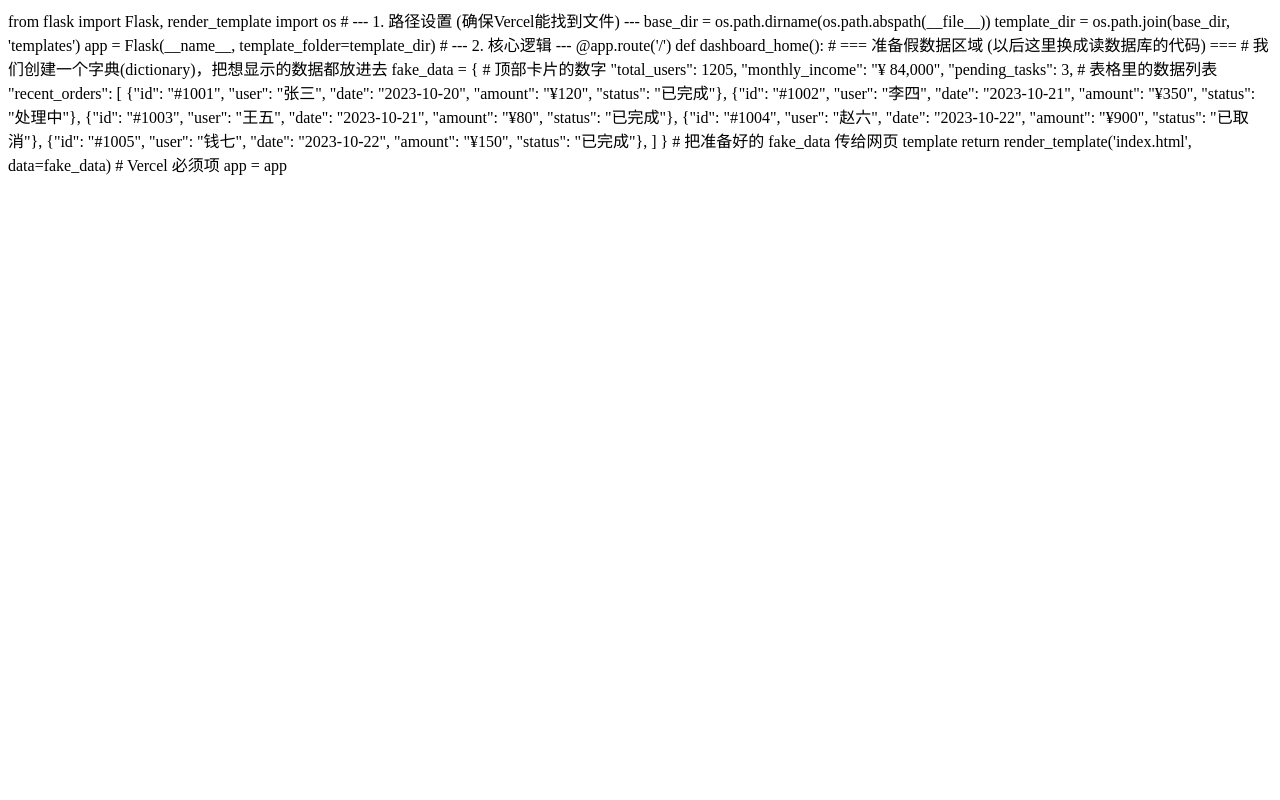
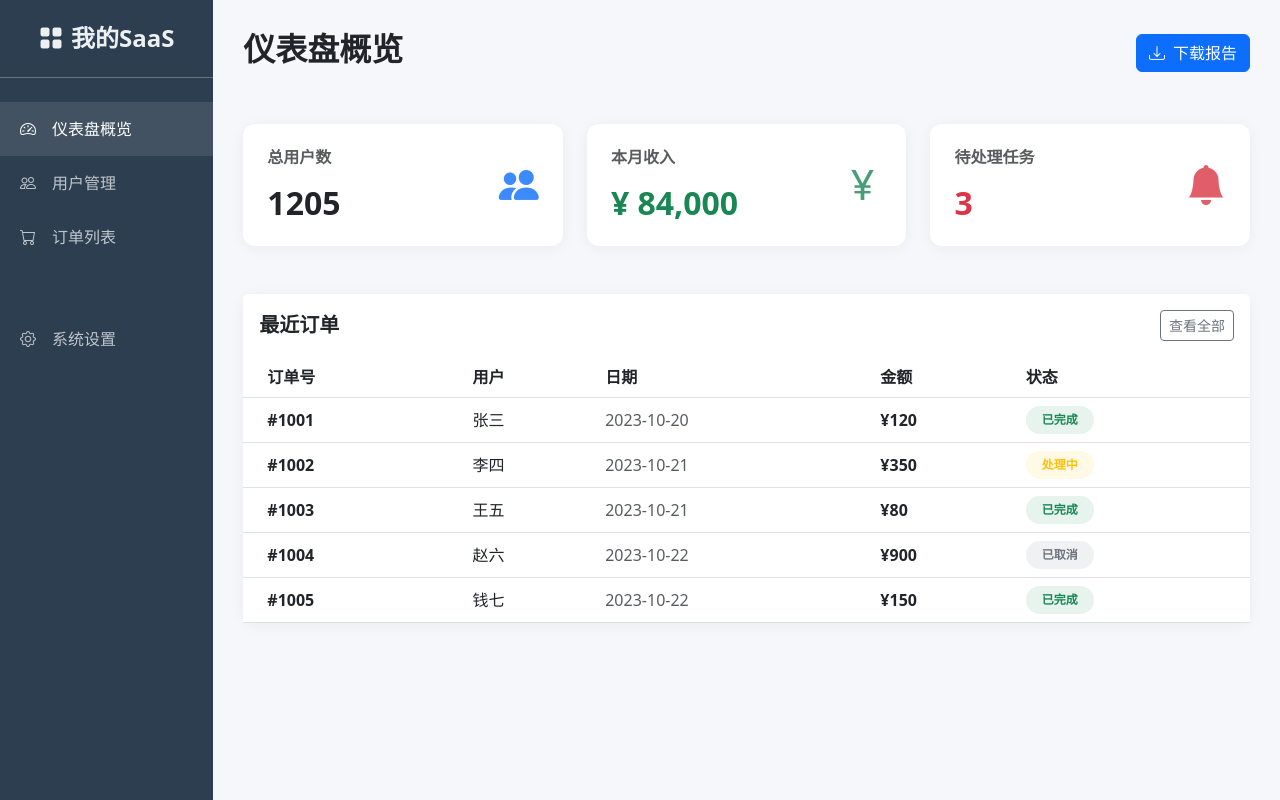
Before and after one commit to AlanSSS-huskey/flask-vercel-demo, a Flask app: page / in a window 1280 px wide. Run offline with Flask 3, Linux system fonts and the light colour scheme.

Commit message:
Update index.html

```diff
--- a/api/templates/index.html
+++ b/api/templates/index.html
@@ -1,33 +1,126 @@
-from flask import Flask, render_template
-import os
+<!DOCTYPE html>
+<html lang="zh-CN">
+<head>
+    <meta charset="UTF-8">
+    <meta name="viewport" content="width=device-width, initial-scale=1.0">
+    <title>我的管理后台</title>
+    <link href="https://cdn.jsdelivr.net/npm/bootstrap@5.3.0/dist/css/bootstrap.min.css" rel="stylesheet">
+    <link rel="stylesheet" href="https://cdn.jsdelivr.net/npm/bootstrap-icons@1.11.0/font/bootstrap-icons.css">
 
-# --- 1. 路径设置 (确保Vercel能找到文件) ---
-base_dir = os.path.dirname(os.path.abspath(__file__))
-template_dir = os.path.join(base_dir, 'templates')
-app = Flask(__name__, template_folder=template_dir)
+    <style>
+        /* 一些简单的自定义样式 */
+        body { background-color: #f5f7fb; }
+        .sidebar { min-height: 100vh; background-color: #2c3e50; color: #ecf0f1; }
+        .sidebar .nav-link { color: rgba(255,255,255,0.7); padding: 15px 20px; }
+        .sidebar .nav-link:hover, .sidebar .nav-link.active { color: white; background-color: rgba(255,255,255,0.1); }
+        .stat-card { border: none; border-radius: 12px; box-shadow: 0 2px 15px rgba(0,0,0,0.05); transition: transform 0.3s;}
+        .stat-card:hover { transform: translateY(-5px); }
+        .card-icon { font-size: 2.5rem; opacity: 0.8; }
+        .main-content { padding: 30px; }
+    </style>
+</head>
+<body>
 
-# --- 2. 核心逻辑 ---
-@app.route('/')
-def dashboard_home():
-    # === 准备假数据区域 (以后这里换成读数据库的代码) ===
-    # 我们创建一个字典(dictionary)，把想显示的数据都放进去
-    fake_data = {
-        # 顶部卡片的数字
-        "total_users": 1205,
-        "monthly_income": "¥ 84,000",
-        "pending_tasks": 3,
-        # 表格里的数据列表
-        "recent_orders": [
-            {"id": "#1001", "user": "张三", "date": "2023-10-20", "amount": "¥120", "status": "已完成"},
-            {"id": "#1002", "user": "李四", "date": "2023-10-21", "amount": "¥350", "status": "处理中"},
-            {"id": "#1003", "user": "王五", "date": "2023-10-21", "amount": "¥80",  "status": "已完成"},
-            {"id": "#1004", "user": "赵六", "date": "2023-10-22", "amount": "¥900", "status": "已取消"},
-            {"id": "#1005", "user": "钱七", "date": "2023-10-22", "amount": "¥150", "status": "已完成"},
-        ]
-    }
+<div class="container-fluid">
+    <div class="row">
 
-    # 把准备好的 fake_data 传给网页 template
-    return render_template('index.html', data=fake_data)
+        <div class="col-md-2 sidebar p-0 d-none d-md-block">
+            <div class="p-4 text-center border-bottom border-secondary">
+                <h4 class="m-0 fw-bold"><i class="bi bi-grid-fill me-2"></i>我的SaaS</h4>
+            </div>
+            <nav class="nav flex-column mt-4">
+                <a class="nav-link active" href="#"><i class="bi bi-speedometer2 me-3"></i>仪表盘概览</a>
+                <a class="nav-link" href="#"><i class="bi bi-people me-3"></i>用户管理</a>
+                <a class="nav-link" href="#"><i class="bi bi-cart me-3"></i>订单列表</a>
+                <a class="nav-link mt-5" href="#"><i class="bi bi-gear me-3"></i>系统设置</a>
+            </nav>
+        </div>
 
-# Vercel 必须项
-app = app
+        <div class="col-md-10 main-content overflow-auto" style="height: 100vh;">
+
+            <div class="d-flex justify-content-between align-items-center mb-5">
+                <h2 class="fw-bold text-dark">仪表盘概览</h2>
+                <button class="btn btn-primary"><i class="bi bi-download me-2"></i>下载报告</button>
+            </div>
+
+            <div class="row mb-5">
+                <div class="col-md-4 mb-4 mb-md-0">
+                    <div class="card stat-card p-4 h-100 bg-white">
+                        <div class="d-flex justify-content-between align-items-center">
+                            <div>
+                                <h6 class="text-muted text-uppercase fw-bold mb-3">总用户数</h6>
+                                <h2 class="mb-0 fw-bold text-dark">{{ data.total_users }}</h2>
+                            </div>
+                            <div class="card-icon text-primary"><i class="bi bi-people-fill"></i></div>
+                        </div>
+                    </div>
+                </div>
+                <div class="col-md-4 mb-4 mb-md-0">
+                    <div class="card stat-card p-4 h-100 bg-white">
+                        <div class="d-flex justify-content-between align-items-center">
+                            <div>
+                                <h6 class="text-muted text-uppercase fw-bold mb-3">本月收入</h6>
+                                <h2 class="mb-0 fw-bold text-success">{{ data.monthly_income }}</h2>
+                            </div>
+                            <div class="card-icon text-success"><i class="bi bi-currency-yen"></i></div>
+                        </div>
+                    </div>
+                </div>
+                <div class="col-md-4">
+                    <div class="card stat-card p-4 h-100 bg-white">
+                        <div class="d-flex justify-content-between align-items-center">
+                            <div>
+                                <h6 class="text-muted text-uppercase fw-bold mb-3">待处理任务</h6>
+                                <h2 class="mb-0 fw-bold text-danger">{{ data.pending_tasks }}</h2>
+                            </div>
+                            <div class="card-icon text-danger"><i class="bi bi-bell-fill"></i></div>
+                        </div>
+                    </div>
+                </div>
+            </div>
+
+            <div class="card stat-card bg-white">
+                <div class="card-header bg-white border-0 py-3 d-flex justify-content-between align-items-center">
+                    <h5 class="mb-0 fw-bold">最近订单</h5>
+                    <button class="btn btn-sm btn-outline-secondary">查看全部</button>
+                </div>
+                <div class="card-body p-0">
+                    <table class="table table-hover align-middle mb-0">
+                        <thead class="bg-light">
+                            <tr>
+                                <th class="ps-4">订单号</th>
+                                <th>用户</th>
+                                <th>日期</th>
+                                <th>金额</th>
+                                <th>状态</th>
+                            </tr>
+                        </thead>
+                        <tbody>
+                            {% for order in data.recent_orders %}
+                            <tr>
+                                <td class="ps-4 fw-bold">{{ order.id }}</td>
+                                <td>{{ order.user }}</td>
+                                <td class="text-muted">{{ order.date }}</td>
+                                <td class="fw-bold">{{ order.amount }}</td>
+                                <td>
+                                    {% if order.status == '已完成' %}
+                                        <span class="badge bg-success bg-opacity-10 text-success px-3 py-2 rounded-pill">{{ order.status }}</span>
+                                    {% elif order.status == '处理中' %}
+                                        <span class="badge bg-warning bg-opacity-10 text-warning px-3 py-2 rounded-pill">{{ order.status }}</span>
+                                    {% else %}
+                                        <span class="badge bg-secondary bg-opacity-10 text-secondary px-3 py-2 rounded-pill">{{ order.status }}</span>
+                                    {% endif %}
+                                </td>
+                            </tr>
+                            {% endfor %}
+                        </tbody>
+                    </table>
+                </div>
+            </div>
+
+        </div>
+    </div>
+</div>
+
+</body>
+</html>
```
